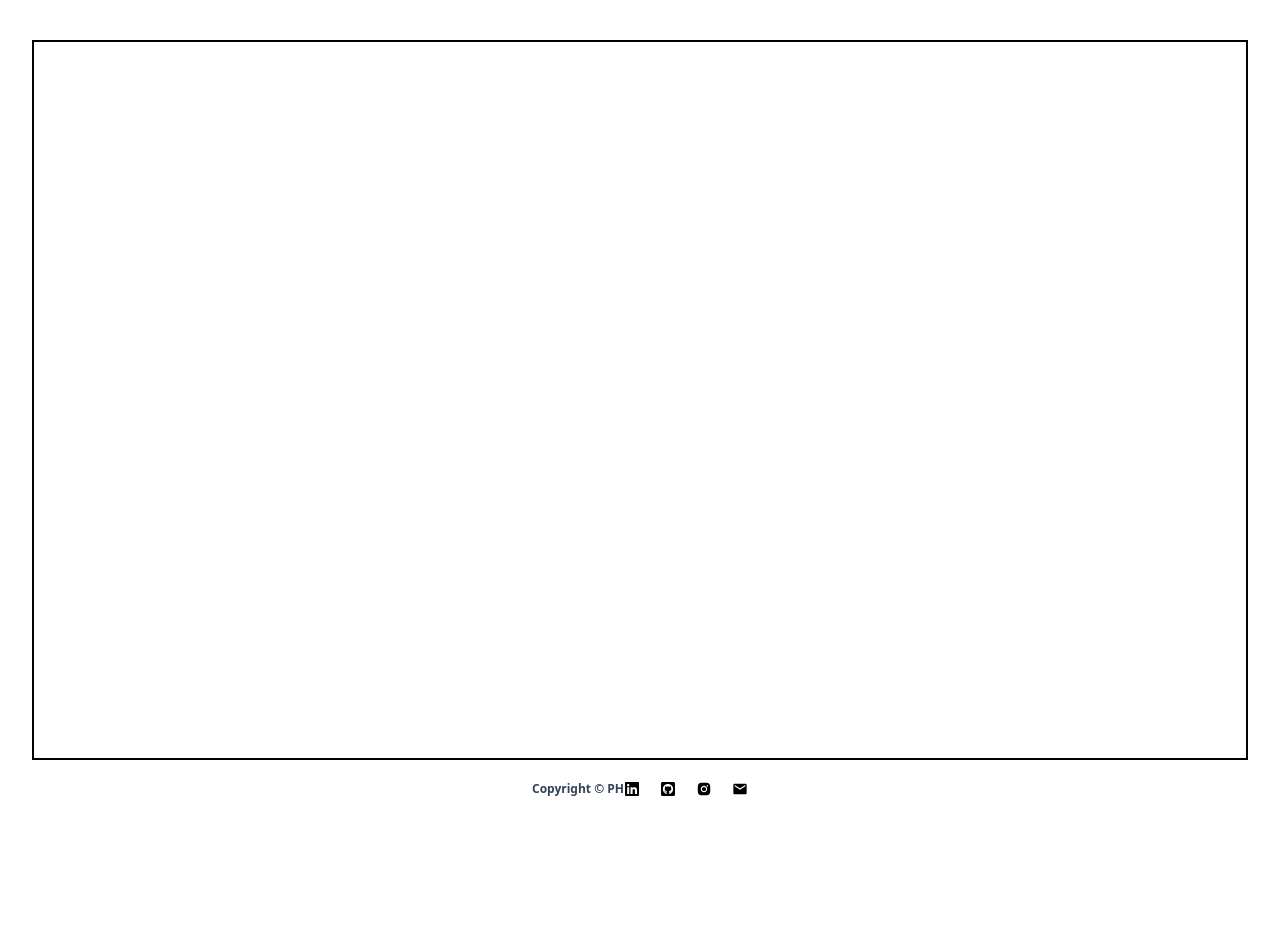
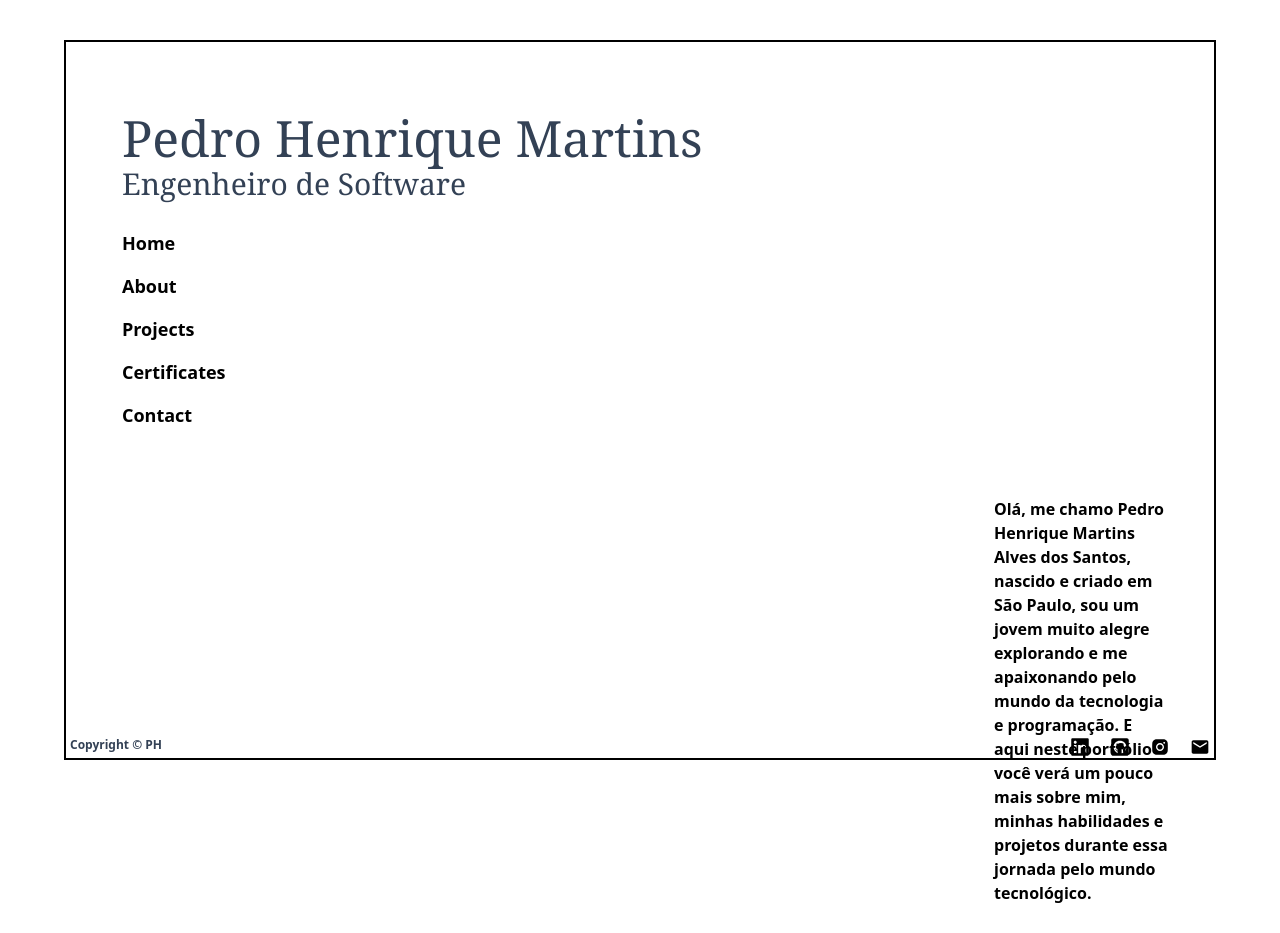
Before and after one commit to pedrohmartinsa/Portfo, a React (Vite) app in the folder portfolio/: page / in a window 1280 px wide. Before the commit the page ends 800 px from the top, so only its background shows below. Built offline with nearby package versions, Linux system fonts and the light colour scheme.

Commit message:
ajustandom o css do footer e do outlet

```diff
--- a/portfolio/src/App.jsx
+++ b/portfolio/src/App.jsx
@@ -9,15 +9,21 @@ function App() {
   return (
     <>
 
-      <div className="relative flex items-center justify-center w-screen h-screen">
+      <div className="relative flex items-center justify-center w-screen h-screen bg-white">
 
-        <div className="py-10 border-2 border-black w-[95%] h-[90%]">
+        <div className="flex flex-col justify-between py-10 border-2 border-black w-[90%] h-[90%]">
 
+          <Nav/>
+
+          <div className="md:p-7 md:mr-4 bottom-0 self-end">
+          <Outlet/>
+          </div>
         </div>
 
-        <div className="absolute bottom-[-1px] mb-1">
+        <div className="absolute bottom-[-1px] mb-1 w-[100vw] py-4 px-4 md:px-[2.5rem] md:py-[2.5rem] lg:px-[3.125rem] xl:px-[4.375rem] 2xl:px-[8.75rem]">
 
         <Footer/>
+
         </div>
 
       </div>
--- a/portfolio/src/Components/Footer.jsx
+++ b/portfolio/src/Components/Footer.jsx
@@ -14,19 +14,19 @@ export default function Footer() {
                 <div className="flex justify-between gap-x-5">
 
                     <a href="https://www.linkedin.com/in/pedrohmas/">
-                        <FaLinkedin color="black"/>
+                        <FaLinkedin color="black" size={20}/>
                     </a>
 
                     <a href="https://www.github.com/pedrohmartinsa/">
-                        <FaGithubSquare color="black"/>
+                        <FaGithubSquare color="black" size={20}/>
                     </a>
 
                     <a href="https://www.instagram.com/pedroo_hmas/">
-                        <AiFillInstagram  color="black"/>
+                        <AiFillInstagram  color="black" size={20}/>
                     </a>
 
                     <a href="mailto:pedroshenriquepsantos@gmail.com">
-                        <MdEmail color="black"/>
+                        <MdEmail color="black" size={20}/>
                     </a>
 
                 </div>
--- a/portfolio/src/Components/Nav.jsx
+++ b/portfolio/src/Components/Nav.jsx
@@ -1,9 +1,27 @@
-
+import { NavLink } from "react-router-dom";
 
 export default function Nav() {
 
+
+
     return(
         <>
+        <div className="ml-4 md:p-10">
+
+            <div className="flex flex-col gap-4">
+                <h1 className="text-2xl md:text-[50px] text-slate-700 font-serif">Pedro Henrique Martins</h1>
+                <h2 className="text-xl md:text-[30px] text-slate-700 font-serif">Engenheiro de Software</h2>
+            </div>
+
+            <div className="flex flex-col w-24 text-[12px] md:text-[18px] font-bold text-black mt-8 gap-4">
+                <NavLink className='md:hover:text-slate-500' to='/'>Home</NavLink>
+                <NavLink className='md:hover:text-slate-500' to='about'>About</NavLink>
+                <NavLink className='md:hover:text-slate-500' to='projects'>Projects</NavLink>
+                <NavLink className='md:hover:text-slate-500' to='certificates'>Certificates</NavLink>
+                <NavLink className='md:hover:text-slate-500' to='contact'>Contact</NavLink>
+            </div>
+        </div>
+
 
         </>
     )
--- a/portfolio/src/pages/Home.jsx
+++ b/portfolio/src/pages/Home.jsx
@@ -1,10 +1,10 @@
 export default function Home() {
     return(
         <>
-            <div className="flex flex-col">
-
-                <p className="">Me chamo Pedro Henrique Martins Alves dos Santos, apaixonado por tecnologia e programação, estou no processo da minha formação de Engenharia de Software. Estudando constantemente e buscando sempre o meu melhor. Além disso, gosto muito de praticar esportes físicos, de jogar vídeo game e sair com meus amigos.</p>
-
+            <div className="w-44 text-black font-bold">
+                <div>
+                    <h1>Olá, me chamo Pedro Henrique Martins Alves dos Santos, nascido e criado em São Paulo, sou um jovem muito alegre explorando e me apaixonando pelo mundo da tecnologia e programação. E aqui neste portfólio você verá um pouco mais sobre mim, minhas habilidades e projetos durante essa jornada pelo mundo tecnológico.</h1>
+                </div>
             </div>
         </>
 
```
